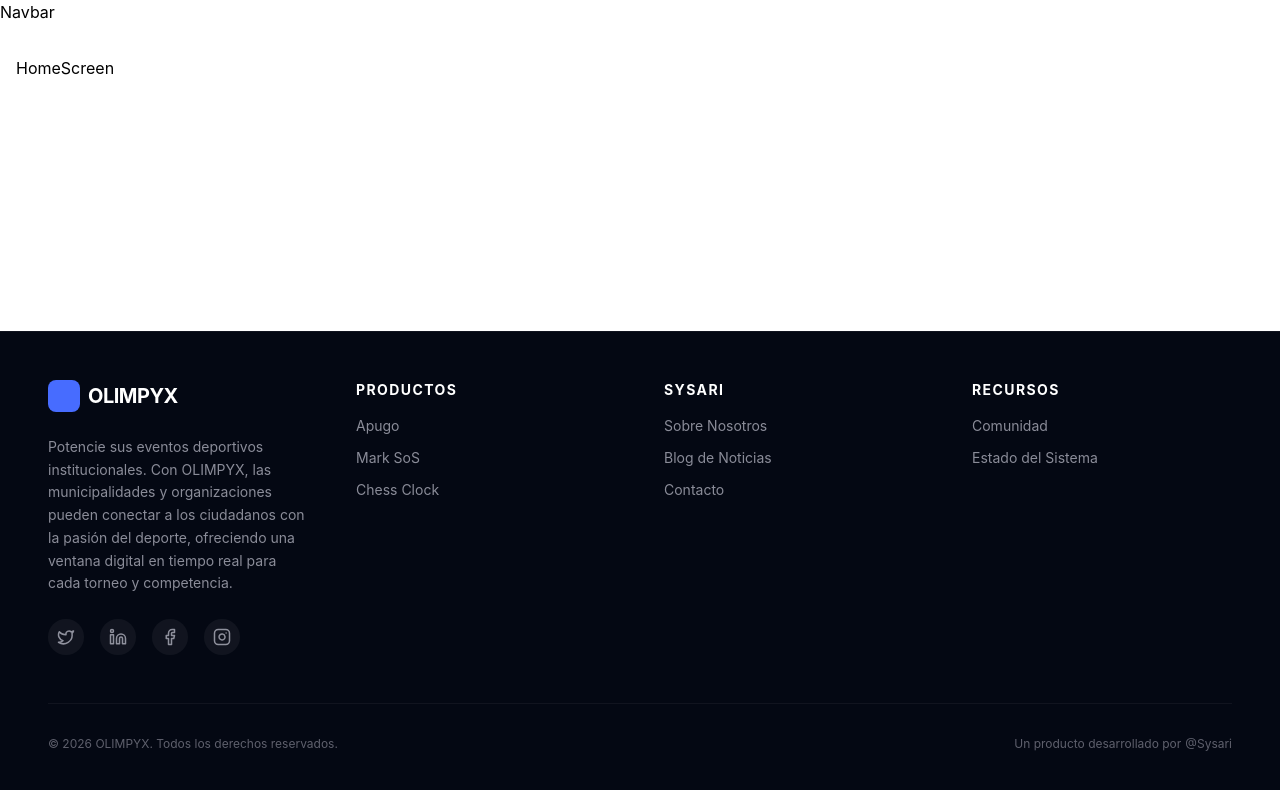
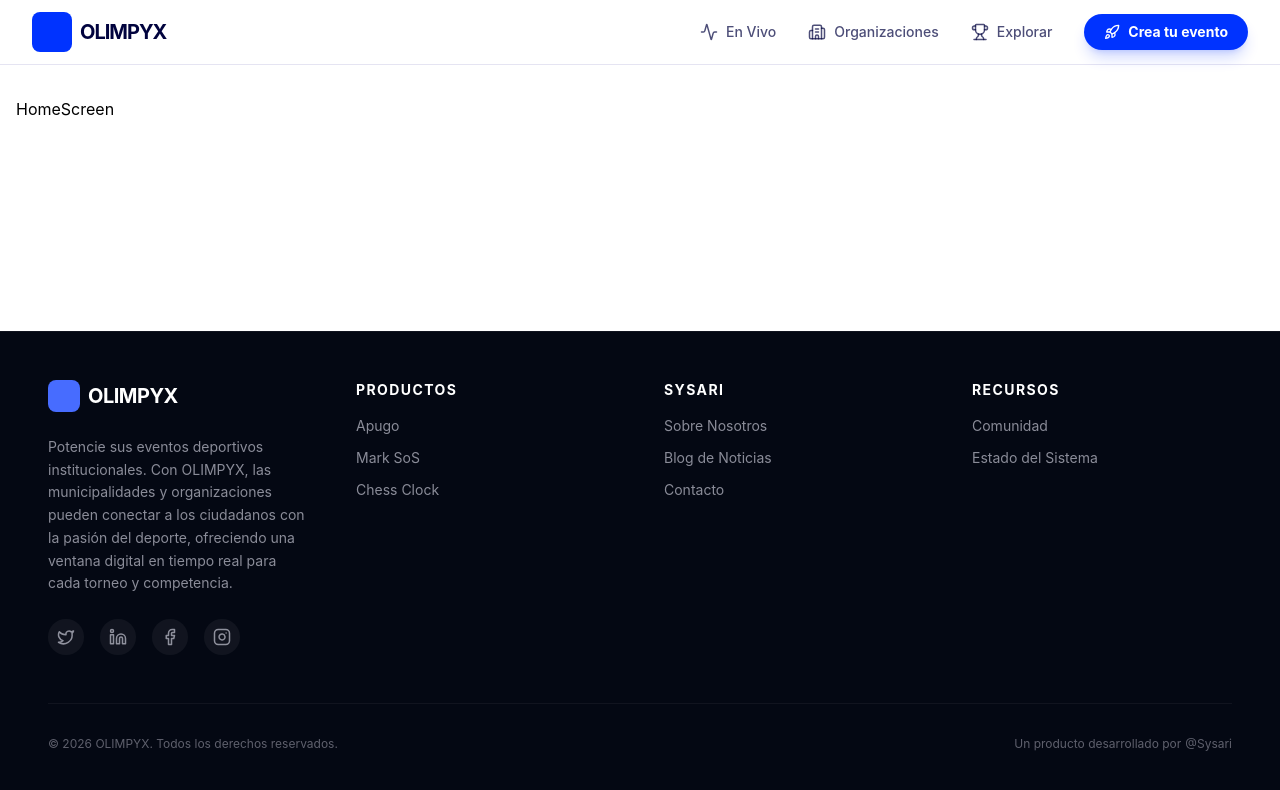
Before and after one commit to Sysari-Dev/Olimpyx-Frontend, a React (Vite) app: page / in a window 1280 px wide. Shown: the top 790 px of the page. Built offline with nearby package versions, Linux system fonts and the light colour scheme.

Commit message:
Feat: Creación de navbar

```diff
--- a/src/shared/components/organisms/Navbar.tsx
+++ b/src/shared/components/organisms/Navbar.tsx
@@ -1,9 +1,102 @@
-import React from 'react'
+import { useState } from "react";
+import { Link, NavLink, useLocation } from "react-router-dom";
+import { Menu, X, Trophy, Activity, Building2, Rocket } from "lucide-react";
 
-function Navbar() {
+const Navbar = () => {
+  const [isOpen, setIsOpen] = useState(false);
+  const location = useLocation();
+
+  const handleLogoClick = () => {
+    if (location.pathname === "/") {
+      window.scrollTo({ top: 0, behavior: "smooth" });
+      setTimeout(() => window.location.reload(), 300);
+    }
+  };
+
+  const navLinks = [
+    { label: "En Vivo", to: "/en-vivo", icon: <Activity size={18} /> },
+    { label: "Organizaciones", to: "/organizaciones", icon: <Building2 size={18} /> },
+    { label: "Explorar", to: "/explorar", icon: <Trophy size={18} /> },
+  ];
+
   return (
-    <div>Navbar</div>
-  )
-}
+    <nav className="bg-white border-b border-light sticky top-0 z-50">
+      <div className="max-w-7xl mx-auto px-4 sm:px-6 lg:px-8">
+        <div className="flex justify-between h-16 items-center">
+          <Link
+            to="/"
+            onClick={handleLogoClick}
+            className="flex items-center gap-2 cursor-pointer group"
+          >
+            <div className="w-10 h-10 bg-accent rounded-lg flex items-center justify-center transition-transform group-hover:scale-105"></div>
+            <span className="text-dark font-bold text-xl tracking-tighter">
+              OLIMPYX
+            </span>
+          </Link>
+          <div className="hidden md:flex items-center gap-8">
+            {navLinks.map((link) => (
+              <NavLink
+                key={link.to}
+                to={link.to}
+                className={({ isActive }) => `
+                  flex items-center gap-2 text-sm font-medium transition-colors
+                  ${isActive ? "text-accent" : "text-dark/70 hover:text-accent"}
+                `}
+              >
+                {link.icon}
+                {link.label}
+              </NavLink>
+            ))}
+            <NavLink
+              to="/unete"
+              className="bg-accent text-white px-5 py-2 rounded-full text-sm font-bold flex items-center gap-2 hover:bg-primary transition-all shadow-lg shadow-accent/20"
+            >
+              <Rocket size={16} />
+              Crea tu evento
+            </NavLink>
+          </div>
+          <div className="md:hidden flex items-center">
+            <button
+              onClick={() => setIsOpen(!isOpen)}
+              className="text-dark p-2"
+            >
+              {isOpen ? <X size={28} /> : <Menu size={28} />}
+            </button>
+          </div>
+        </div>
+      </div>
+      <div
+        className={`
+        md:hidden absolute w-full bg-white border-b border-light transition-all duration-300 ease-in-out
+        ${isOpen ? "opacity-100 translate-y-0" : "opacity-0 -translate-y-4 pointer-events-none"}
+      `}
+      >
+        <div className="px-4 pt-2 pb-6 space-y-2 shadow-xl">
+          {navLinks.map((link) => (
+            <NavLink
+              key={link.to}
+              to={link.to}
+              onClick={() => setIsOpen(false)}
+              className="flex items-center gap-4 p-3 text-dark font-medium hover:bg-light/50 rounded-xl"
+            >
+              <span className="text-accent">{link.icon}</span>
+              {link.label}
+            </NavLink>
+          ))}
+          <div className="pt-4">
+            <NavLink
+              to="/unete"
+              onClick={() => setIsOpen(false)}
+              className="w-full bg-accent text-white p-4 rounded-xl font-bold flex items-center justify-center gap-2"
+            >
+              <Rocket size={18} />
+              Crea tu Evento
+            </NavLink>
+          </div>
+        </div>
+      </div>
+    </nav>
+  );
+};
 
-export default Navbar
+export default Navbar;
```
